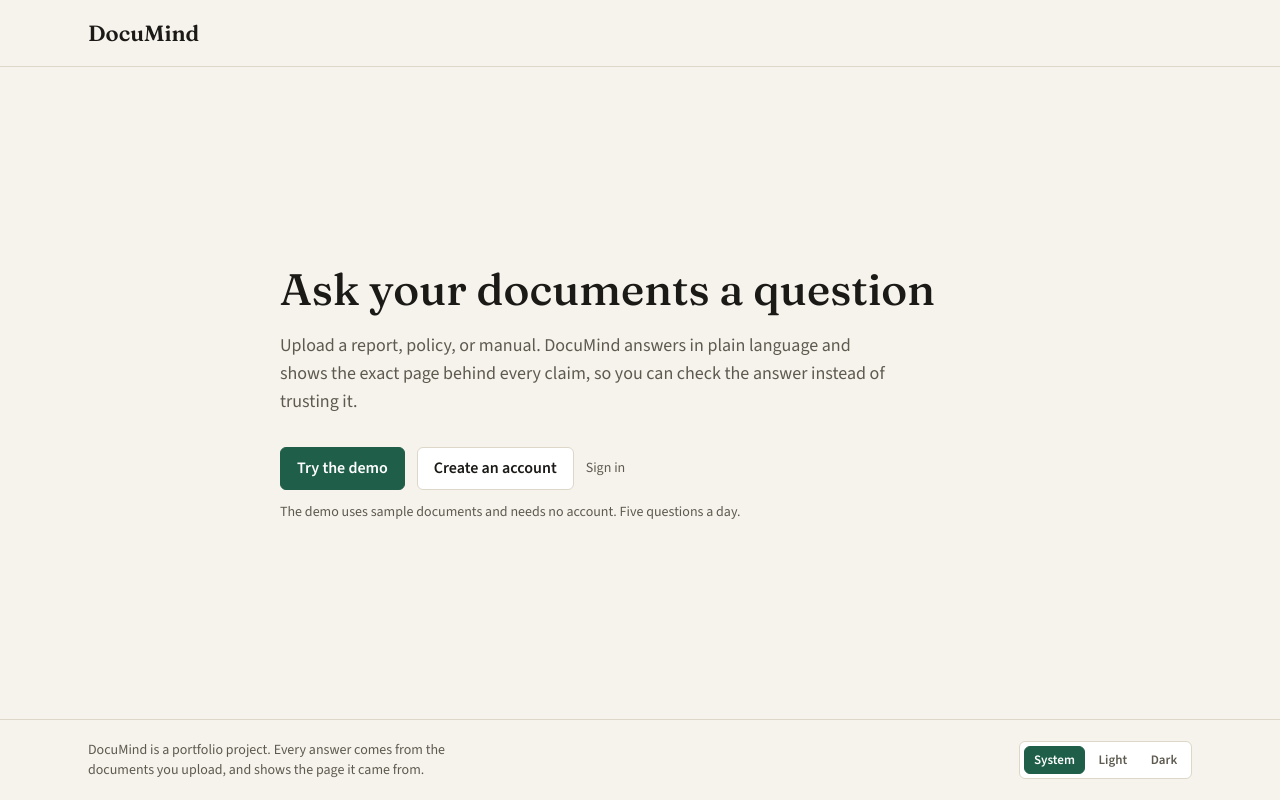
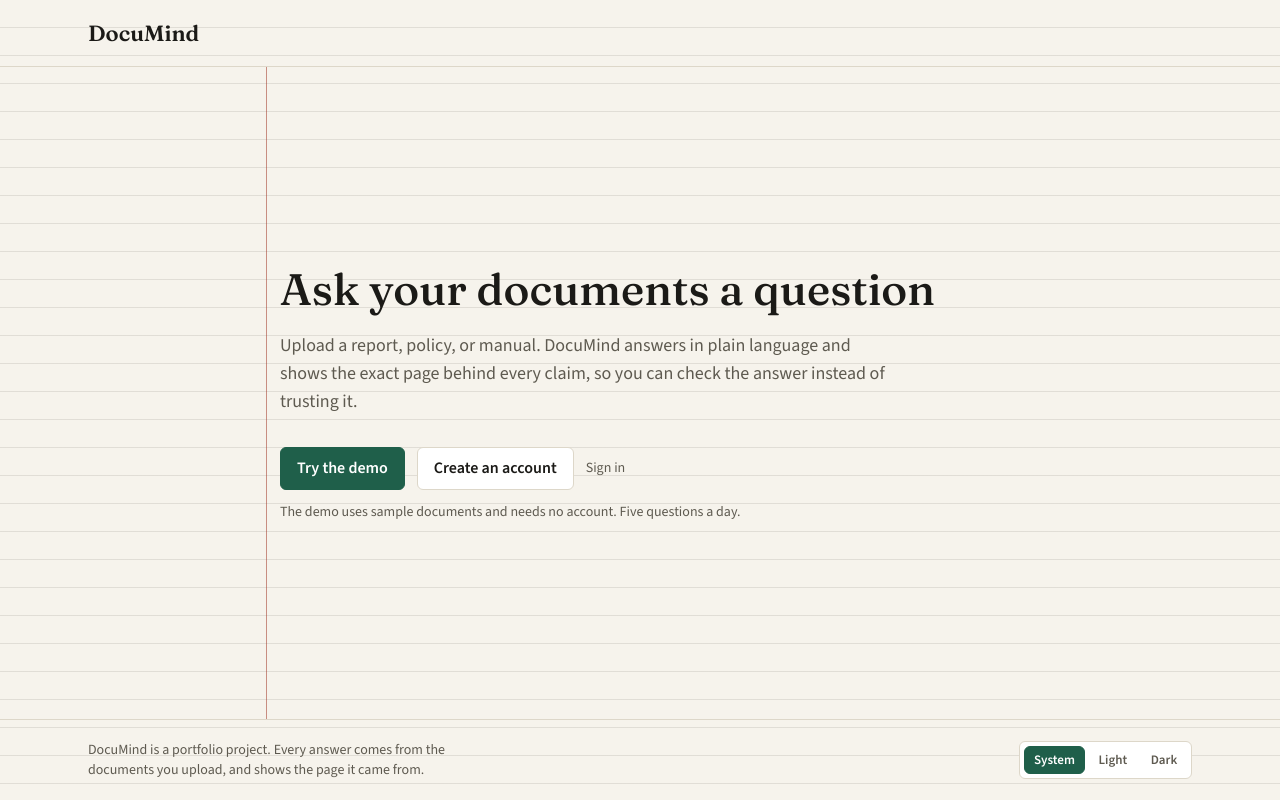
Before and after one commit to thezenigma/documind, a Next.js app: page / in a window 1280 px wide. Built offline with nearby package versions, Linux system fonts and the light colour scheme.

Commit message:
Notebook style phase 1: page ruling, margin rule, composer lines, ledger headers

```diff
--- a/src/app/(site)/account/page.tsx
+++ b/src/app/(site)/account/page.tsx
@@ -22,7 +22,7 @@ export default async function AccountPage() {
   ]);
 
   return (
-    <main id="main" className="mx-auto w-full max-w-6xl px-6 py-12">
+    <main id="main" className="margin-rule mx-auto w-full max-w-6xl px-6 py-12">
       <a
         href="#main"
         className="sr-only focus:not-sr-only focus:absolute focus:left-4 focus:top-4 focus:z-10 focus:rounded-[6px] focus:border focus:border-border focus:bg-surface focus:px-4 focus:py-2"
--- a/src/app/(site)/admin/page.tsx
+++ b/src/app/(site)/admin/page.tsx
@@ -81,7 +81,7 @@ export default async function AdminPage() {
       usageRes.error?.message ?? "",
     );
     return (
-      <main className="mx-auto w-full max-w-6xl px-6 py-10">
+      <main className="margin-rule mx-auto w-full max-w-6xl px-6 py-10">
         <h1 className="text-2xl">Admin</h1>
         <p className="form-message form-message-error mt-4" role="alert">
           The usage numbers could not be loaded. Try again in a moment.
@@ -122,7 +122,7 @@ export default async function AdminPage() {
   const flagged = flaggedRes.data ?? [];
 
   return (
-    <main className="mx-auto w-full max-w-6xl px-6 py-10">
+    <main className="margin-rule mx-auto w-full max-w-6xl px-6 py-10">
       <div className="flex flex-wrap items-baseline justify-between gap-3">
         <h1 className="text-2xl">Admin</h1>
         <Link href="/account" className="link text-sm">
--- a/src/app/(site)/check-email/page.tsx
+++ b/src/app/(site)/check-email/page.tsx
@@ -9,7 +9,7 @@ type SearchParams = Promise<Record<string, string | string[] | undefined>>;
 export default function CheckEmailPage(props: PageProps<"/check-email">) {
   return (
     <main className="flex flex-1 items-center justify-center px-6 py-16">
-      <div className="w-full max-w-sm">
+      <div className="margin-rule w-full max-w-sm [--margin-left:-14px]">
         <h1 className="text-2xl">Check your email</h1>
         <div className="mt-4 min-h-[1.5rem]">
           <Suspense fallback={null}>
--- a/src/app/(site)/forgot-password/page.tsx
+++ b/src/app/(site)/forgot-password/page.tsx
@@ -6,7 +6,7 @@ export const metadata = { title: "Reset your password" };
 export default function ForgotPasswordPage() {
   return (
     <main className="flex flex-1 items-center justify-center px-6 py-16">
-      <div className="w-full max-w-sm">
+      <div className="margin-rule w-full max-w-sm [--margin-left:-14px]">
         <h1 className="text-2xl">Reset your password</h1>
         <p className="mt-2 text-base text-muted">
           Enter your account email and we will send a link to choose a new
--- a/src/app/(site)/library/page.tsx
+++ b/src/app/(site)/library/page.tsx
@@ -34,7 +34,7 @@ export default async function LibraryPage({
   const anonKey = process.env.SUPABASE_ANON_KEY ?? "";
 
   return (
-    <main id="main" className="mx-auto w-full max-w-6xl px-6 py-12">
+    <main id="main" className="margin-rule mx-auto w-full max-w-6xl px-6 py-12">
       <a
         href="#main"
         className="sr-only focus:not-sr-only focus:absolute focus:left-4 focus:top-4 focus:z-10 focus:rounded-[6px] focus:border focus:border-border focus:bg-surface focus:px-4 focus:py-2"
--- a/src/app/(site)/page.tsx
+++ b/src/app/(site)/page.tsx
@@ -22,7 +22,7 @@ export default function HomePage({
   searchParams: Promise<SearchParams>;
 }) {
   return (
-    <main className="mx-auto flex w-full max-w-3xl flex-1 flex-col items-start justify-center px-6 py-20">
+    <main className="margin-rule mx-auto flex w-full max-w-3xl flex-1 flex-col items-start justify-center px-6 py-20">
       <Suspense fallback={null}>
         <DeletedNotice searchParams={searchParams} />
       </Suspense>
--- a/src/app/(site)/reset-password/page.tsx
+++ b/src/app/(site)/reset-password/page.tsx
@@ -9,7 +9,7 @@ type SearchParams = Promise<Record<string, string | string[] | undefined>>;
 export default function ResetPasswordPage(props: PageProps<"/reset-password">) {
   return (
     <main className="flex flex-1 items-center justify-center px-6 py-16">
-      <div className="w-full max-w-sm">
+      <div className="margin-rule w-full max-w-sm [--margin-left:-14px]">
         <Suspense
           fallback={<p className="text-base text-muted">Loading the reset form…</p>}
         >
--- a/src/app/(site)/signin/page.tsx
+++ b/src/app/(site)/signin/page.tsx
@@ -10,7 +10,7 @@ type SearchParams = Promise<Record<string, string | string[] | undefined>>;
 export default function SigninPage(props: PageProps<"/signin">) {
   return (
     <main className="flex flex-1 items-center justify-center px-6 py-16">
-      <div className="w-full max-w-sm">
+      <div className="margin-rule w-full max-w-sm [--margin-left:-14px]">
         <h1 className="text-2xl">Sign in</h1>
         <p className="mt-2 text-base text-muted">
           Sign in to reach your library and conversations.
--- a/src/app/(site)/signup/page.tsx
+++ b/src/app/(site)/signup/page.tsx
@@ -6,7 +6,7 @@ export const metadata = { title: "Create your account" };
 export default function SignupPage() {
   return (
     <main className="flex flex-1 items-center justify-center px-6 py-16">
-      <div className="w-full max-w-sm">
+      <div className="margin-rule w-full max-w-sm [--margin-left:-14px]">
         <h1 className="text-2xl">Create your account</h1>
         <p className="mt-2 text-base text-muted">
           Upload documents, ask a question in plain language, and check every
--- a/src/app/globals.css
+++ b/src/app/globals.css
@@ -43,6 +43,10 @@
   --highlight: #f3e3a3;
   --error: #a3392b;
   --warning: #8a5a12;
+  /* Notebook surface (docs/plan-notebook-style.md): ruling is ink at low
+     alpha, the margin rule is the existing error red used as a hairline. */
+  --rule: rgb(94 90 80 / 0.14);
+  --margin-rule: rgb(163 57 43 / 0.55);
 }
 
 /* F18 dark theme: warm charcoal keeps the paper character, ink becomes warm
@@ -63,6 +67,8 @@
     --highlight: #5b4f1c;
     --error: #e08a7b;
     --warning: #d9a441;
+    --rule: rgb(163 158 146 / 0.13);
+    --margin-rule: rgb(224 138 123 / 0.42);
   }
 }
 
@@ -78,6 +84,8 @@
   --highlight: #5b4f1c;
   --error: #e08a7b;
   --warning: #d9a441;
+  --rule: rgb(163 158 146 / 0.13);
+  --margin-rule: rgb(224 138 123 / 0.42);
 }
 
 :root.theme-light {
@@ -92,13 +100,42 @@
   --highlight: #f3e3a3;
   --error: #a3392b;
   --warning: #8a5a12;
+  --rule: rgb(94 90 80 / 0.14);
+  --margin-rule: rgb(163 57 43 / 0.55);
 }
 
 body {
-  background: var(--background);
+  background-color: var(--background);
+  /* Notebook ruling: hairlines on a 28px rhythm, low contrast ink. Opaque
+     sheets cover them; transparent areas show them. A linear gradient only,
+     which lint:design allows (it bans the radial form). */
+  background-image: repeating-linear-gradient(
+    to bottom,
+    transparent 0 27px,
+    var(--rule) 27px 28px
+  );
   color: var(--text);
   font-family: var(--font-sans);
   line-height: 1.55;
+}
+
+/* The margin rule of the notebook page: one muted red hairline 14px before
+   the text starts. Page columns carry it at their own padding edge; form
+   columns opt out with [--margin-left:-14px] because their text begins at
+   the column edge. */
+.margin-rule {
+  position: relative;
+}
+
+.margin-rule::before {
+  content: "";
+  position: absolute;
+  top: 0;
+  bottom: 0;
+  left: var(--margin-left, 10px);
+  width: 1px;
+  background: var(--margin-rule);
+  pointer-events: none;
 }
 
 h1,
@@ -149,6 +186,28 @@ a {
 
 .input::placeholder {
   color: var(--muted);
+}
+
+/* The ask composer: writing on the line. Rules sit under the 16px/1.55
+   baseline and scroll with the text (background-attachment: local), so the
+   question is written on notebook ruling. Tuned against the rendered
+   composer; keep the 26px offset and 24.8px step with any line-height
+   change. */
+.input.lined {
+  background-image: repeating-linear-gradient(
+    to bottom,
+    var(--rule) 0 1px,
+    transparent 1px 24.8px
+  );
+  background-position: 0 26px;
+  background-attachment: local;
+  line-height: 24.8px;
+}
+
+/* Ledger rule under every data table heading row: the exam paper's double
+   hairline. Class specificity beats the border-b utility on the same tr. */
+table thead tr.border-b {
+  border-bottom: 3px double var(--border);
 }
 
 .btn {
--- a/src/components/ask/ask-panel.tsx
+++ b/src/components/ask/ask-panel.tsx
@@ -1022,7 +1022,7 @@ export function AskPanel({
               </label>
               <textarea
                 id="ask-question"
-                className="input min-h-[64px] resize-y"
+                className="input lined min-h-[64px] resize-y"
                 rows={2}
                 maxLength={2000}
                 placeholder="What does the probation policy say?"
--- a/src/components/ask/ask-shell.tsx
+++ b/src/components/ask/ask-shell.tsx
@@ -421,7 +421,7 @@ export function AskShell({
         )}
 
         {/* Center: the conversation thread with its composer. */}
-        <div id="ask-thread" tabIndex={-1} className="relative flex min-h-0 flex-1 flex-col overflow-hidden">
+        <div id="ask-thread" tabIndex={-1} className="margin-rule relative flex min-h-0 flex-1 flex-col overflow-hidden [--margin-left:2px]">
           {documents.length === 0 ? (
             demo ? (
               <EmptyThread
```
Also changed, not shown: 2 other files (tests, documents, lock files or other folders).
